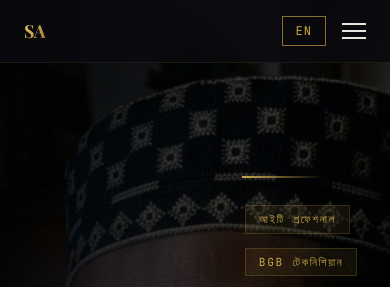
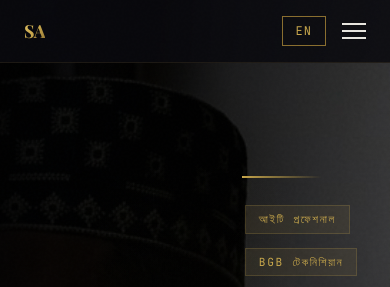
Before and after one commit to shamimwd/shamim.github.io, a plain HTML site: page index.html in a window 390 px wide. Shown: the top 287 px of the page. Drawn offline with nearby package versions, Linux system fonts and the light colour scheme.

Commit message:
Update index.html

```diff
--- a/index.html
+++ b/index.html
@@ -602,7 +602,7 @@
 
 <section id="hero" class="relative w-full min-h-screen flex items-center overflow-hidden">
 
-  <img src="profile.png" alt="Shamim Ahsan Background" class="absolute inset-0 w-full h-full object-cover object-[80%_center] md:object-center z-0" />
+  <img src="profile.png" alt="Shamim Ahsan Background" class="absolute inset-0 w-full h-full z-0" style="object-fit: cover; object-position: right center;" />
 
   <div class="absolute inset-0 bg-gradient-to-r from-black/95 via-black/70 to-black/30 z-0"></div>
 
```
